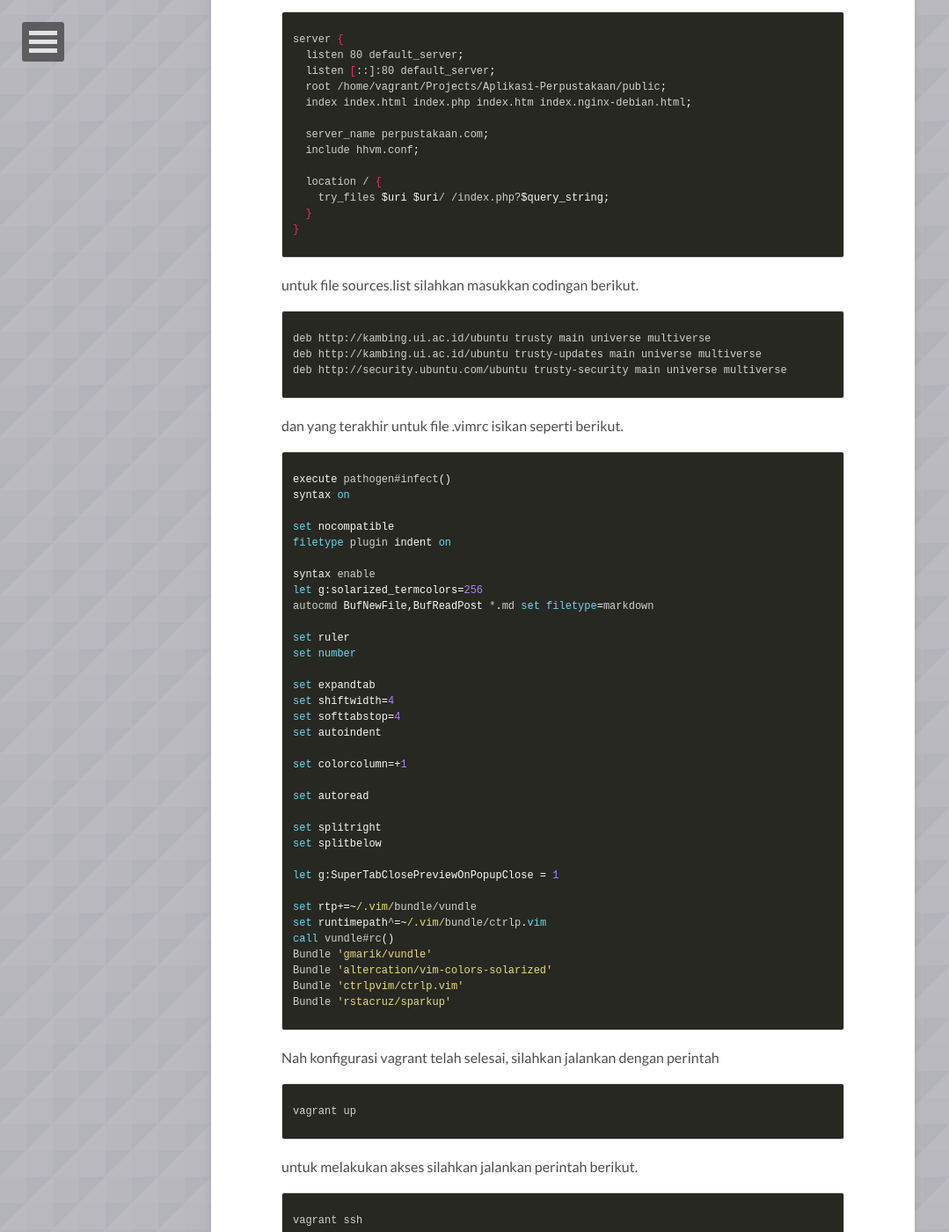
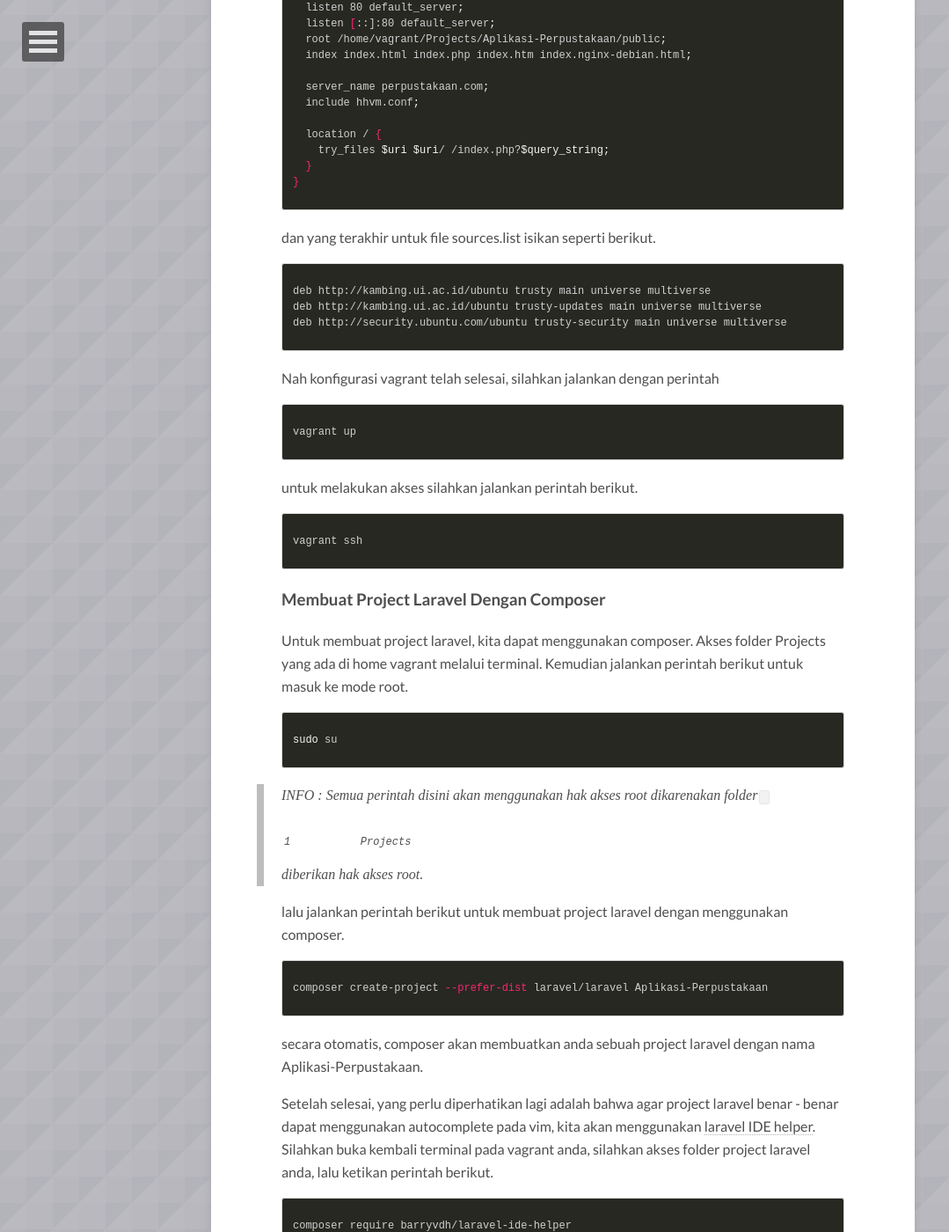
Before and after one commit to tanihub/RizkiMufrizal.github.io, a Jekyll site: the page built from _posts/2016-05-14-belajar-laravel-bagian-1.md, in a window 1280 px wide and 1400 px high, scrolled down 3583 px. Shown: the whole window at 88% size, without its empty margins (0-1079 px from the left). Built offline with Jekyll 4.4.1, drawn with Linux system fonts in a browser that asks for light colours; nearby versions of some CDN libraries; comment, search, counter and statistics services are not loaded; some of the changed text lies outside the part shown.

Commit message:
update belajar laravel bagian 1

```diff
--- a/_posts/2016-05-14-belajar-laravel-bagian-1.md
+++ b/_posts/2016-05-14-belajar-laravel-bagian-1.md
@@ -108,8 +108,6 @@ echo "Install Composer"
 curl -sS https://getcomposer.org/installer | php
 mv /home/vagrant/composer.phar /usr/local/bin/composer
 
-echo "konfigurasi vim"
-cp /vagrant/configuration/.vimrc /home/vagrant
 {% endhighlight %}
 
 Kemudian untuk environment pada vagrant silahkan buat sebuah folder dengan nama `configuration` dan buat lah file `environment`, `nginx-vhost`, `sources.list` dan `.vimrc` di dalam nya. Untuk file environment, silahkan isikan dengan value seperti berikut.
@@ -138,51 +136,13 @@ server {
 }
 {% endhighlight %}
 
-untuk file sources.list silahkan masukkan codingan berikut.
+
+dan yang terakhir untuk file sources.list isikan seperti berikut.
 
 {% highlight bash %}
 deb http://kambing.ui.ac.id/ubuntu trusty main universe multiverse
 deb http://kambing.ui.ac.id/ubuntu trusty-updates main universe multiverse
 deb http://security.ubuntu.com/ubuntu trusty-security main universe multiverse
-{% endhighlight %}
-
-dan yang terakhir untuk file .vimrc isikan seperti berikut.
-
-{% highlight vim %}
-execute pathogen#infect()
-syntax on
-
-set nocompatible
-filetype plugin indent on
-
-syntax enable
-let g:solarized_termcolors=256
-autocmd BufNewFile,BufReadPost *.md set filetype=markdown
-
-set ruler
-set number
-
-set expandtab
-set shiftwidth=4
-set softtabstop=4
-set autoindent
-
-set colorcolumn=+1
-
-set autoread
-
-set splitright
-set splitbelow
-
-let g:SuperTabClosePreviewOnPopupClose = 1
-
-set rtp+=~/.vim/bundle/vundle
-set runtimepath^=~/.vim/bundle/ctrlp.vim
-call vundle#rc()
-Bundle 'gmarik/vundle'
-Bundle 'altercation/vim-colors-solarized'
-Bundle 'ctrlpvim/ctrlp.vim'
-Bundle 'rstacruz/sparkup'
 {% endhighlight %}
 
 Nah konfigurasi vagrant telah selesai, silahkan jalankan dengan perintah
@@ -288,24 +248,6 @@ Jika berhasil maka akan muncul output seperti berikut.
 
 ![Screenshot from 2016-05-14 10-44-28.png](../images/Screenshot from 2016-05-14 10-44-28.png)
 
-Kemudian silahkan akses folder project anda untuk memberikan hak akses terhadap folder project laravel, sebelum memberikan hak akses, kita terlebih dahulu untuk membersihkan cache dengan perintah
-
-{% highlight bash %}
-php artisan cache:clear
-{% endhighlight %}
-
-langkah selanjutnya silahkan berikan hak akses dengan perintah
-
-{% highlight bash %}
-sudo chmod -R 777 *
-{% endhighlight %}
-
-kemudian lakukan load composer dengan perintah
-
-{% highlight bash %}
-composer dump-autoload
-{% endhighlight %}
-
 ### Melakukan Setting Domain
 
 Setelah melakukan konfigurasi seperti diatas, langkah selanjutnya adalah membuat domain sendiri, sehingga kita akan melakukan akses aplikasi dengan menggunakan nama domain. Silahkan buka file `hosts` dengan perintah
```
Also changed, not shown: other parts of _posts/2016-05-14-belajar-laravel-bagian-1.md (+1 -1 lines).
